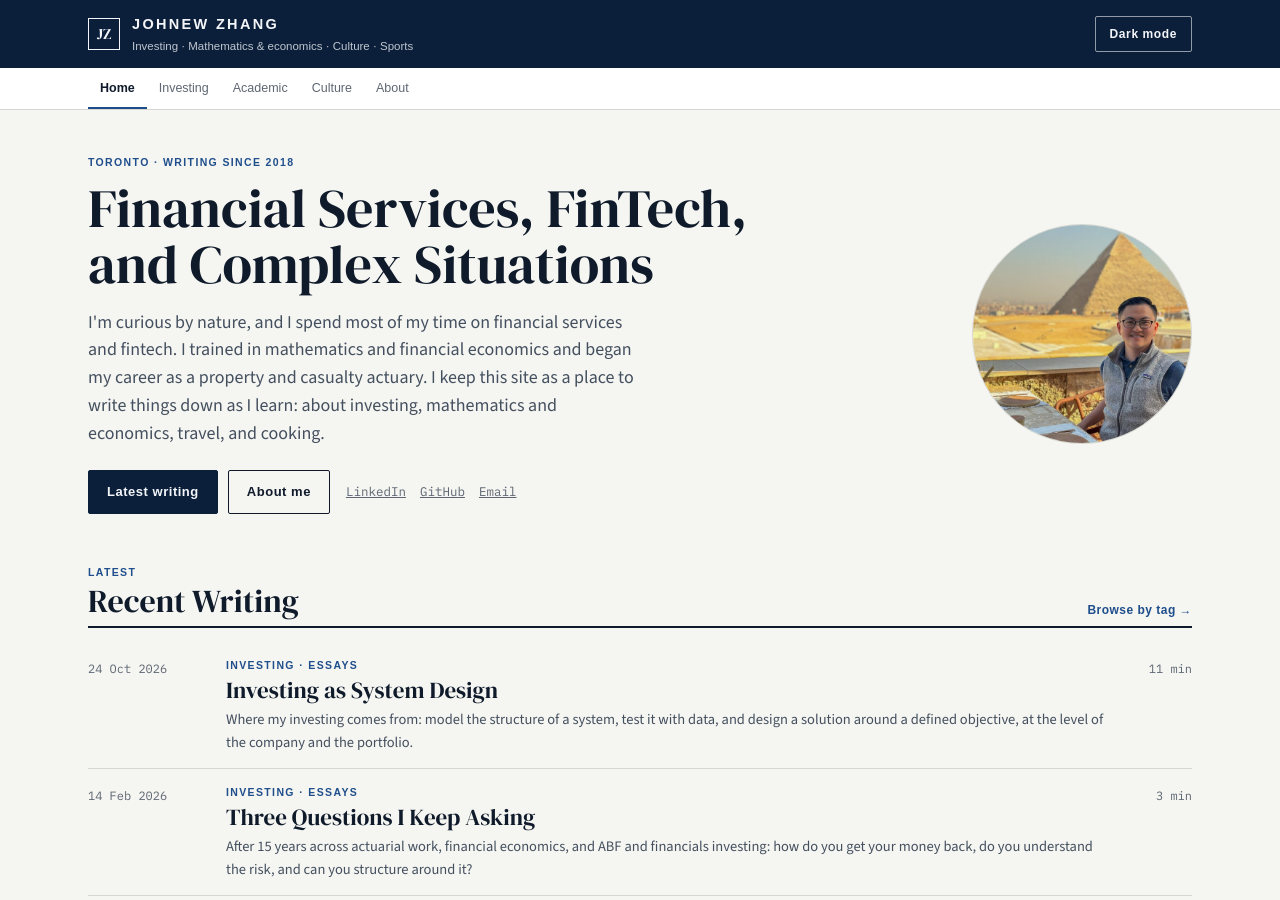
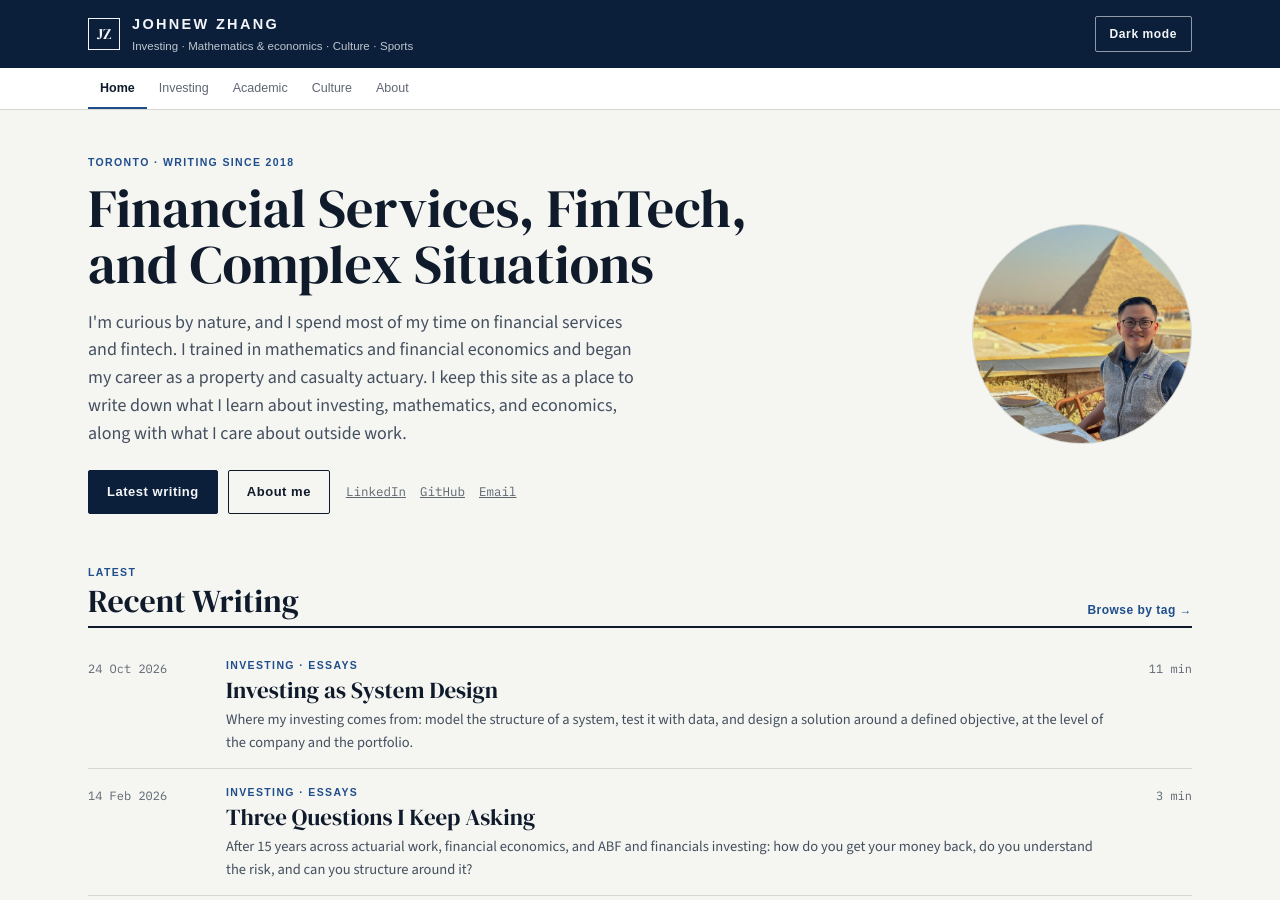
Before and after one commit to WizardKingZ/WizardKingZ.github.io, a Jekyll site: the page built from index.html, in a window 1280 px wide and 900 px high. Built offline with Jekyll 4.4.1, drawn with Linux system fonts in a browser that asks for light colours.

Commit message:
Home intro: restore 'what I care about outside work'
Co-Authored-By: Claude Opus 5.5 <noreply@anthropic.com>
Claude-Session: https://claude.ai/code/session_01HuzLqhE1N2LXEfqC3bb9e5

```diff
--- a/index.html
+++ b/index.html
@@ -5,8 +5,8 @@ headline: Financial Services, FinTech, and Complex Situations
 intro: >-
   I'm curious by nature, and I spend most of my time on financial services and
   fintech. I trained in mathematics and financial economics and began my career
-  as a property and casualty actuary. I keep this site as a place to write things
-  down as I learn: about investing, mathematics and economics, travel, and
-  cooking.
+  as a property and casualty actuary. I keep this site as a place to write down
+  what I learn about investing, mathematics, and economics, along with what I
+  care about outside work.
 latest_count: 6
 ---
```
